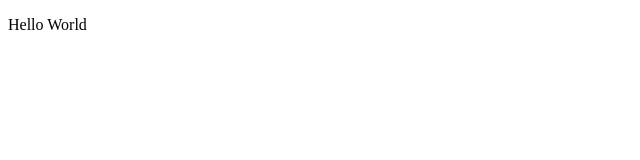
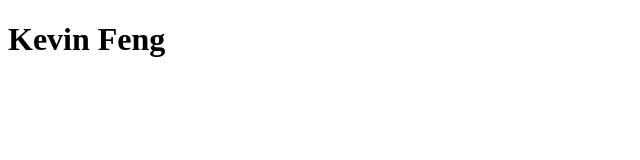
Before and after one commit to kevinfASC6/kevinfASC6.github.io, a plain HTML site: page index.html in a window 1280 px wide. Shown: the whole page, without its empty margins (0-640 px from the left). Drawn offline with Linux system fonts and the light colour scheme.

Commit message:
check change

```diff
--- a/index.html
+++ b/index.html
@@ -4,9 +4,10 @@
     <meta charset="UTF-8">
     <meta name="viewport" content="width=device-width, initial-scale=1.0">
     <meta http-equiv="X-UA-Compatible" content="ie=edge">
-    <title>Kevins website</title>
+    <title>Kevins Website</title>
 </head>
 <body>
-    <p>Hello World</p>
+    <div id="scrollBar"></div>
+    <h1>Kevin Feng</h1>
 </body>
 </html>
```
